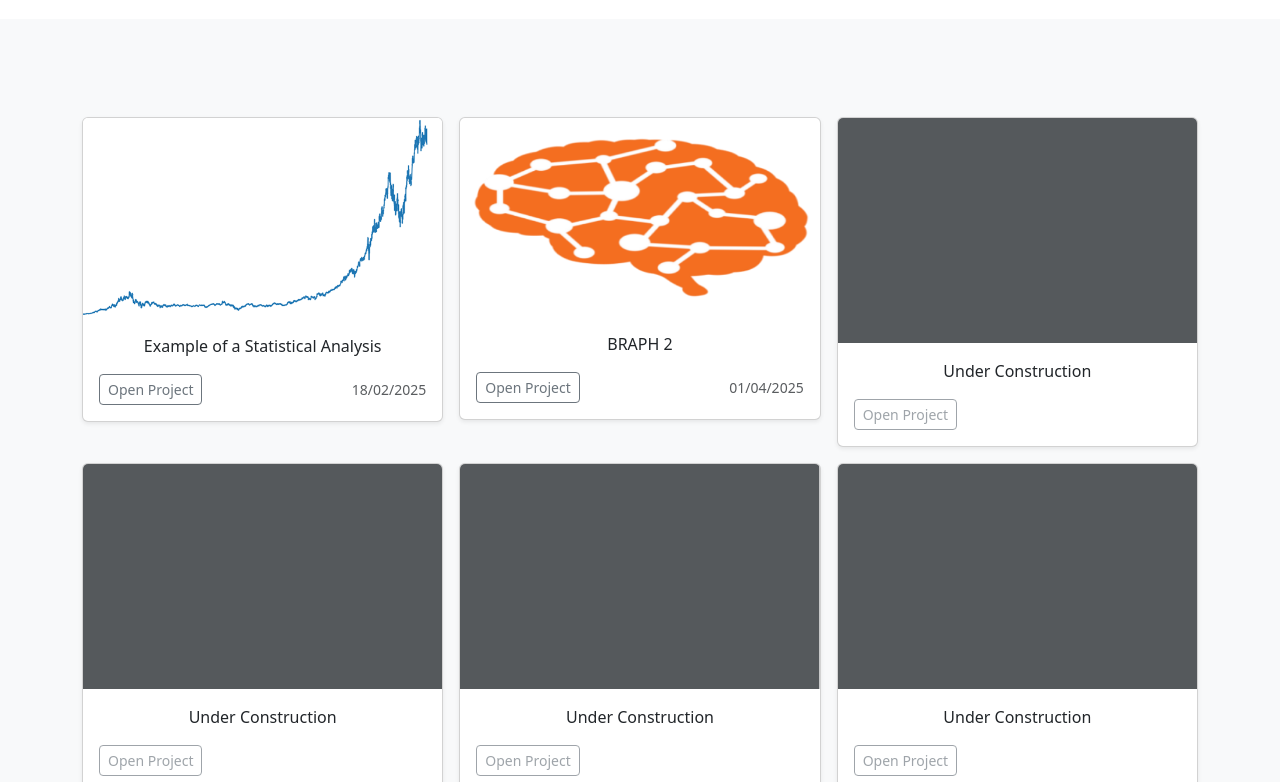
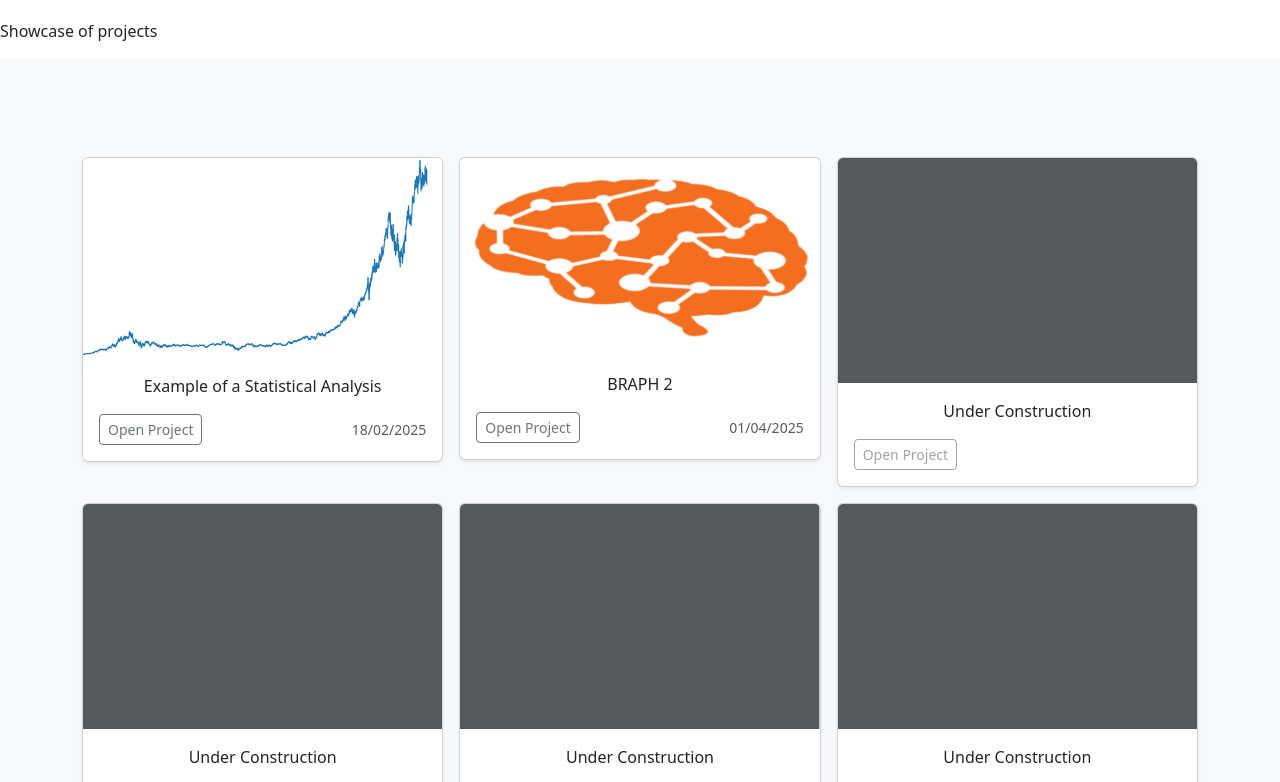
Before and after one commit to egolol/website, a plain HTML site: page pages/projects.html in a window 1280 px wide. Shown: the part 77-859 px from the top of the page. Drawn offline with Linux system fonts and the light colour scheme.

Commit message:
message on projects

```diff
--- a/pages/projects.html
+++ b/pages/projects.html
@@ -33,6 +33,7 @@
             </div>
         </div>
     </nav>
+    <p>Showcase of projects</p>
     <div class="album py-5 bg-body-tertiary">
         <div class="container">
 
```
